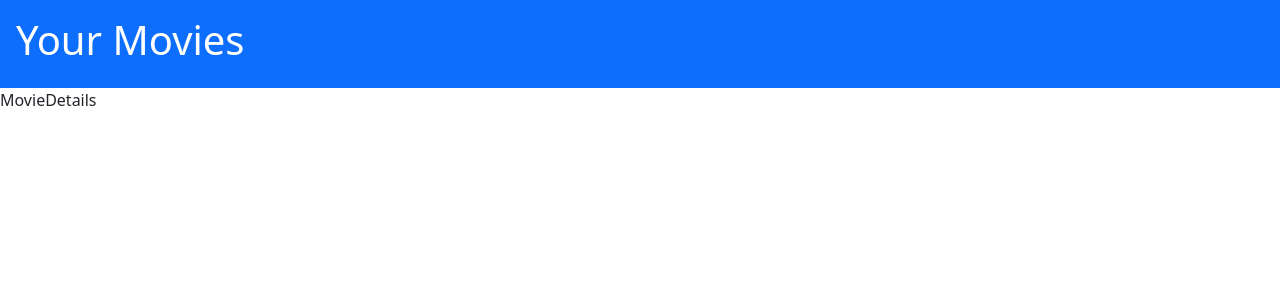
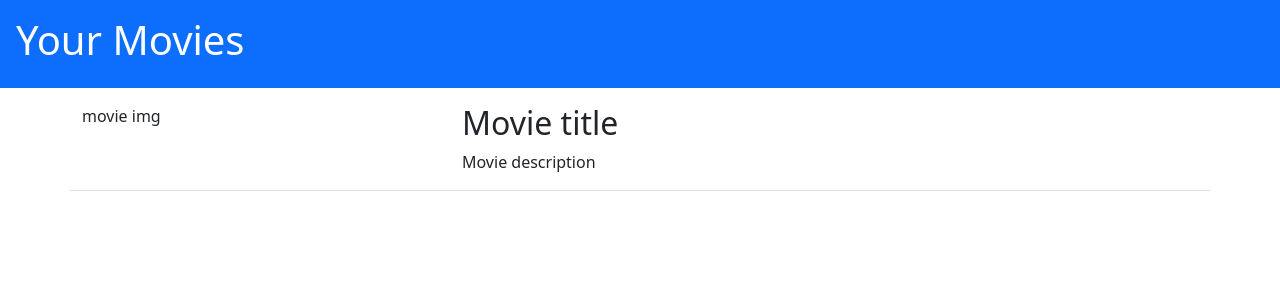
Before and after one commit to l-martinetti/webapp-react, a React (Vite) app: page /movies/1 in a window 1280 px wide. Shown: the top 300 px of the page. Built offline with nearby package versions, Linux system fonts and the light colour scheme.

Commit message:
feat: add MovieDetails basic layout

```diff
--- a/src/pages/MovieDetails.jsx
+++ b/src/pages/MovieDetails.jsx
@@ -1,7 +1,17 @@
 
 const MovieDetails = () => {
     return (
-        <div>MovieDetails</div>
+        <section className="container my-3">
+            <div className="row border-bottom">
+                <div className="col col-4">
+                    <p>movie img</p>
+                </div>
+                <div className="col col-8">
+                    <h2>Movie title</h2>
+                    <p>Movie description</p>
+                </div>
+            </div>
+        </section>
     )
 }
 
```
